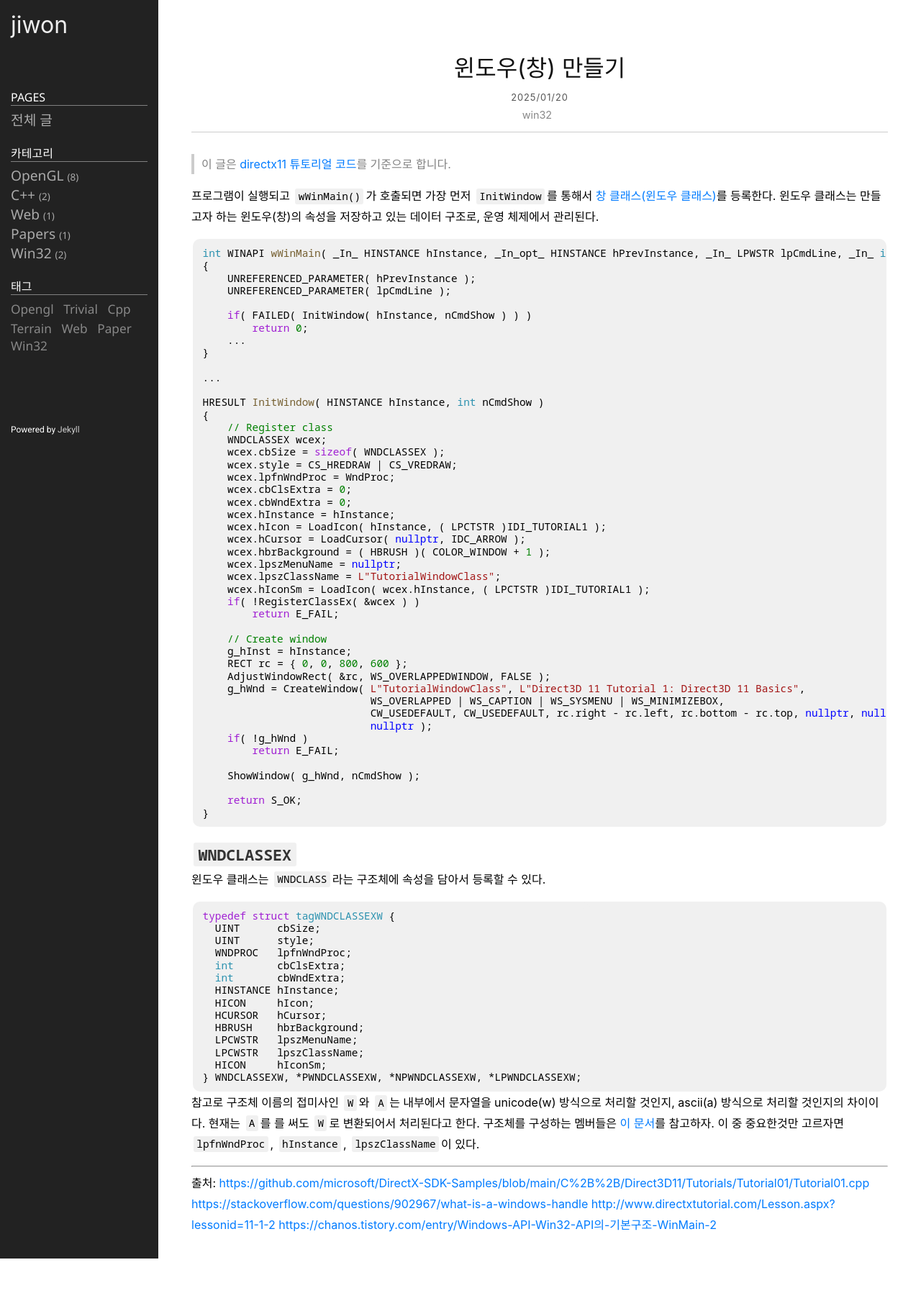
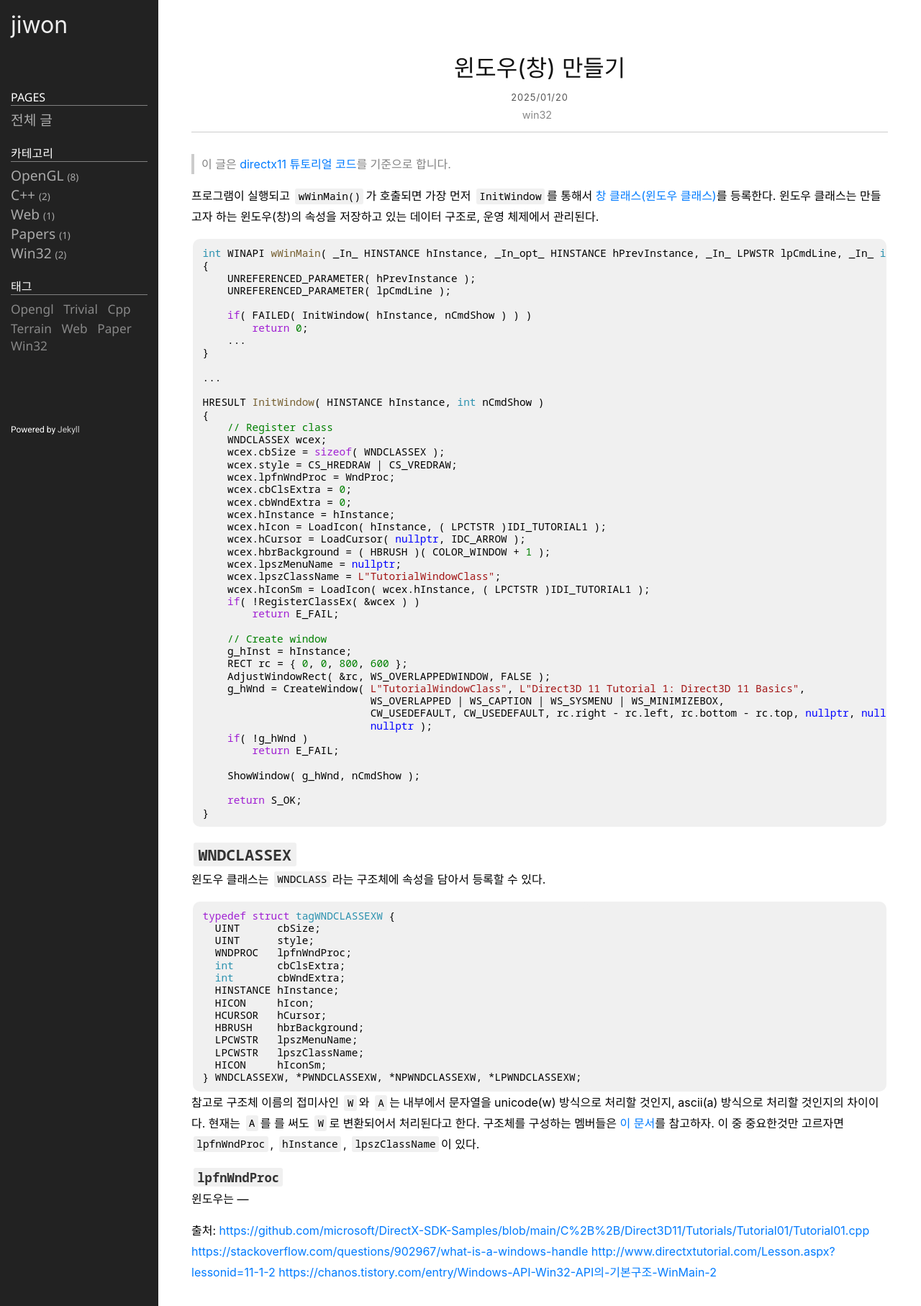
Before and after one commit to jiwon1304/jiwon1304.github.io, a Jekyll site: the page built from _posts/2025-01-20-window-만들기.markdown, in a window 1280 px wide. Shown: the whole page at 72% size. Built offline with Jekyll 4.4.1, drawn with Linux system fonts in a browser that asks for light colours; some web fonts are replaced; before the commit the page ends 1749 px from its top, so only the background shows below that.

Commit message:
font size

```diff
--- a/_posts/2025-01-20-window-만들기.markdown
+++ b/_posts/2025-01-20-window-만들기.markdown
@@ -79,6 +79,8 @@ typedef struct tagWNDCLASSEXW {
 참고로 구조체 이름의 접미사인 `W`와 `A`는 내부에서 문자열을 unicode(w) 방식으로 처리할 것인지, ascii(a) 방식으로 처리할 것인지의 차이이다. 현재는 `A`를 를 써도 `W`로 변환되어서 처리된다고 한다. 구조체를 구성하는 멤버들은 [이 문서](https://learn.microsoft.com/ko-kr/windows/win32/api/winuser/ns-winuser-wndclassexw)를 참고하자. 이 중 중요한것만 고르자면
 `lpfnWndProc`, `hInstance`, `lpszClassName`이 있다.
 
+## `lpfnWndProc`
+윈도우는
 ---
 
 출처:
--- a/public/css/style.css
+++ b/public/css/style.css
@@ -100,7 +100,7 @@ a:hover {
 }
 
 pre {
-	display: block;
+	display:w block;
 	overflow: auto;
 	margin-bottom: 15px;
 	padding-bottom: 10px;
@@ -400,7 +400,7 @@ footer {
 	}
 
 	code {
-		font-size: 90%;
+		font-size: 0.8em;
 	}
 
 	header.post-header {
```
